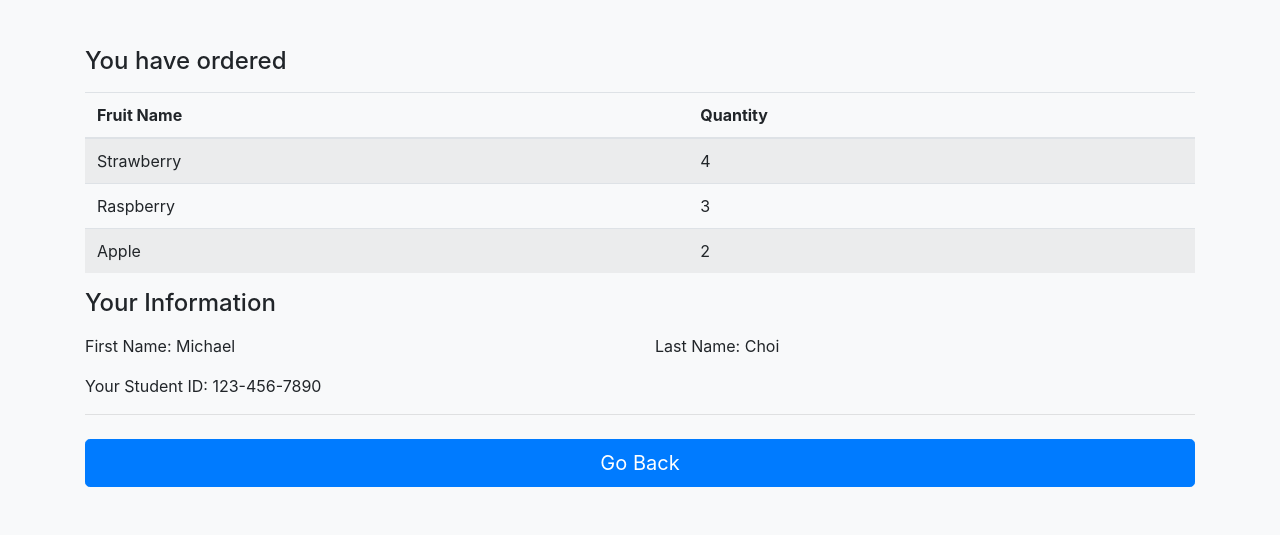
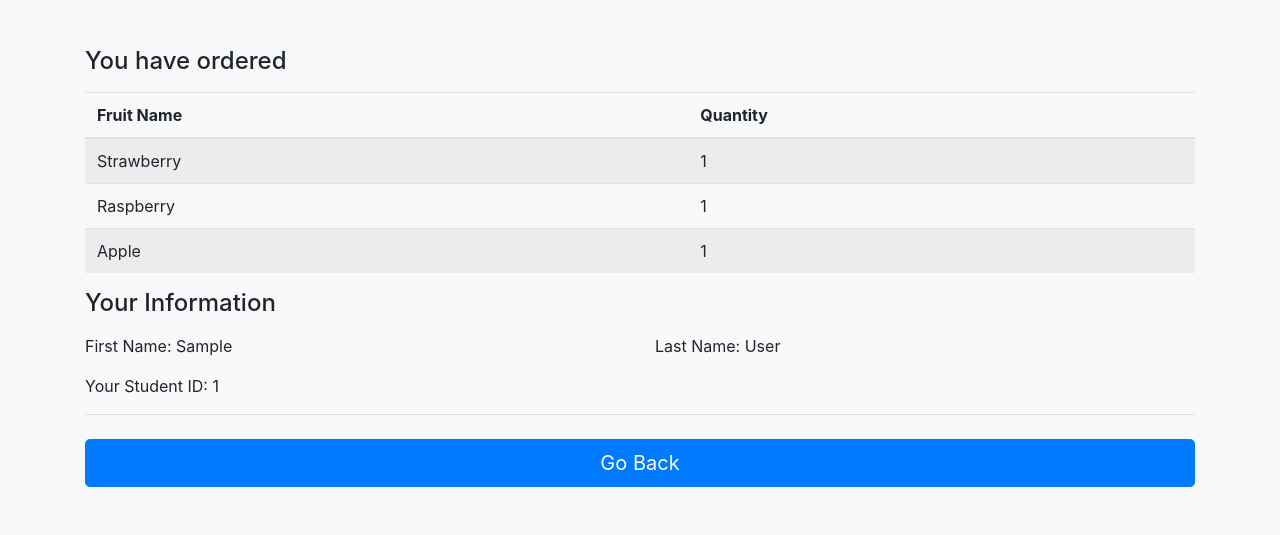
Before and after one commit to vircabading/coding_dojo_python_flask_fundamentals_dojo_fruit_store, a Flask app: template templates/checkout.html in a window 1280 px wide. Shown: the part 319-854 px from the top of the page. Run offline with Flask 2, Linux system fonts and the light colour scheme; the template is opened without the code that fills it: most values are stand-ins (such as "Sample title", 1, 10 or a date in 2020); some libraries are stand-ins or nearby versions.

Commit message:
update variables in checkout.html

```diff
--- a/server.py
+++ b/server.py
@@ -5,11 +5,6 @@ app = Flask(__name__)
 @app.route('/')
 def index():
     return render_template("index.html")
-
-# @app.route('/checkout')
-# def checkout():
-#     # print(request.form)
-#     return render_template("checkout.html")
 
 @app.route('/checkout', methods=['POST'])
 def checkout():
--- a/templates/checkout.html
+++ b/templates/checkout.html
@@ -41,15 +41,15 @@
                     <tbody>
                     <tr>
                         <td>Strawberry</td>
-                        <td>4</td>
+                        <td>{{ stawberry_num }}</td>
                     </tr>
                     <tr>
                         <td>Raspberry</td>
-                        <td>3</td>
+                        <td>{{ raspberry_num }}</td>
                     </tr>
                     <tr>
                         <td>Apple</td>
-                        <td>2</td>
+                        <td>{{ apple_num }}</td>
                     </tr>
                     </tbody>
                 </table>
@@ -57,15 +57,15 @@
                 <h4 class="mb-3">Your Information</h4>
                 <div class="row">
                     <div class="col-md-6 mb-3">
-                        First Name: Michael
+                        First Name: {{ first_name }}
                     </div>
                     <div class="col-md-6 mb-3">
-                        Last Name: Choi
+                        Last Name: {{ last_name }}
                     </div>
                 </div>
 
                 <div class="mb-3">
-                    Your Student ID: 123-456-7890
+                    Your Student ID: {{ student_id }}
                 </div>
 
                 <hr class="mb-4">
```
